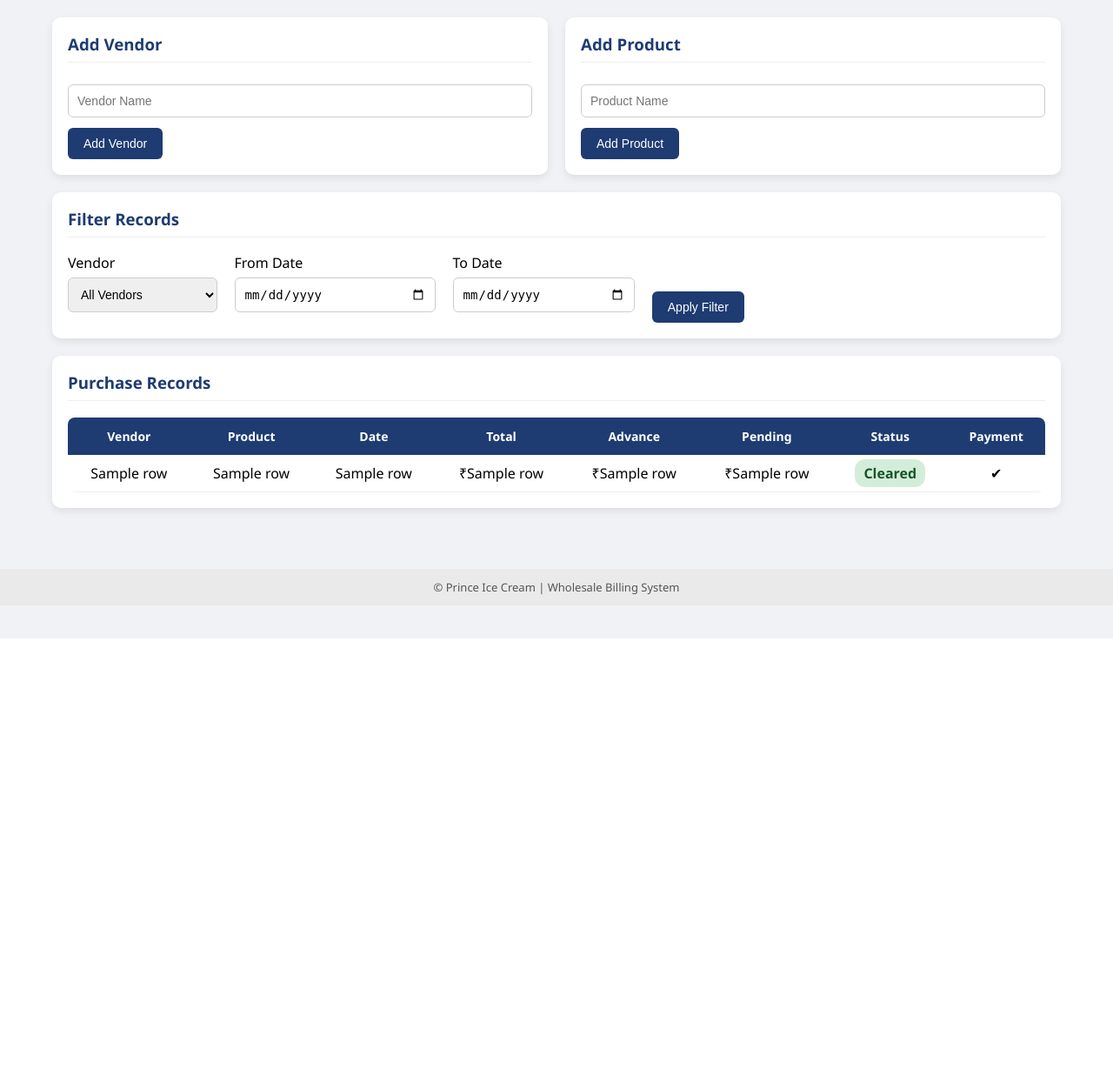
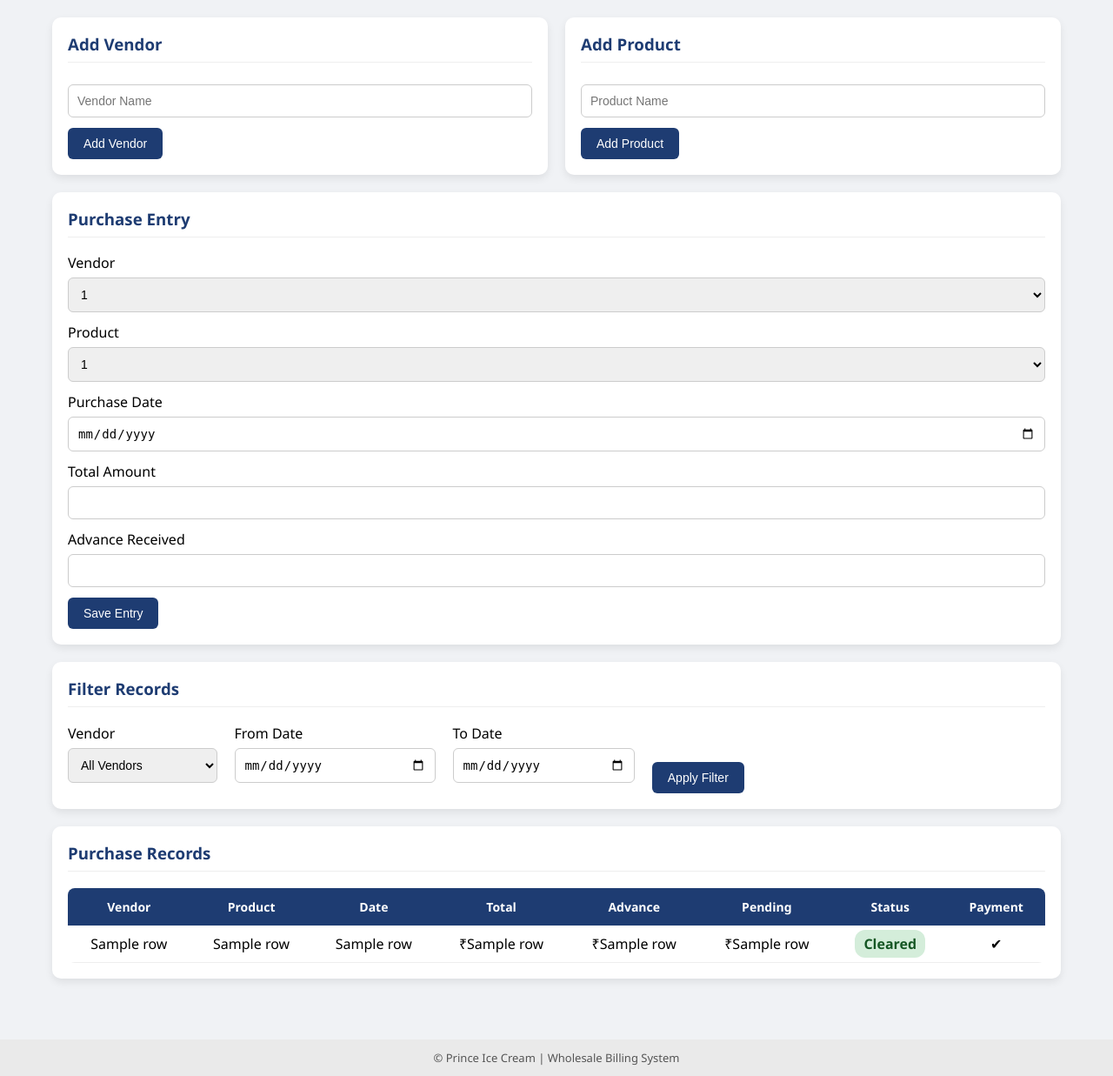
Before and after one commit to Trupti4004/prince-icecream-software, a Flask app: template templates/index.html in a window 1280 px wide. Shown: the part 66-1303 px from the top of the page at 87% size. Before the commit the page ends 800 px from the top, so only its background shows below. Run offline with Flask 3, Linux system fonts and the light colour scheme; the template is opened without the code that fills it: most values are stand-ins (such as "Sample title", 1, 10 or a date in 2020).

Commit message:
Update index.html

```diff
--- a/templates/index.html
+++ b/templates/index.html
@@ -1,7 +1,7 @@
 <!DOCTYPE html>
 <html>
 <head>
-    <title>Prince Ice Cream – Billing</title>
+    <title>Prince Ice Cream – Wholesale Billing</title>
     <link rel="stylesheet" href="/static/style.css">
 </head>
 <body>
@@ -12,8 +12,8 @@
 
 <div class="container">
 
+    <!-- MASTER SECTION -->
     <div class="flex">
-        <!-- ADD VENDOR -->
         <div class="card">
             <h3>Add Vendor</h3>
             <form method="post">
@@ -22,7 +22,6 @@
             </form>
         </div>
 
-        <!-- ADD PRODUCT -->
         <div class="card">
             <h3>Add Product</h3>
             <form method="post">
@@ -30,6 +29,37 @@
                 <button>Add Product</button>
             </form>
         </div>
+    </div>
+
+    <!-- PURCHASE ENTRY -->
+    <div class="card">
+        <h3>Purchase Entry</h3>
+        <form method="post">
+            <label>Vendor</label>
+            <select name="vendor" required>
+                {% for v in vendors %}
+                <option value="{{ v[0] }}">{{ v[0] }}</option>
+                {% endfor %}
+            </select>
+
+            <label>Product</label>
+            <select name="product" required>
+                {% for p in products %}
+                <option value="{{ p[0] }}">{{ p[0] }}</option>
+                {% endfor %}
+            </select>
+
+            <label>Purchase Date</label>
+            <input type="date" name="purchase_date" required>
+
+            <label>Total Amount</label>
+            <input type="number" name="total_amount" required>
+
+            <label>Advance Received</label>
+            <input type="number" name="advance" required>
+
+            <button>Save Entry</button>
+        </form>
     </div>
 
     <!-- FILTER -->
@@ -62,10 +92,9 @@
         </form>
     </div>
 
-    <!-- PURCHASE TABLE -->
+    <!-- RECORDS -->
     <div class="card">
         <h3>Purchase Records</h3>
-
         <table>
             <tr>
                 <th>Vendor</th>
```
